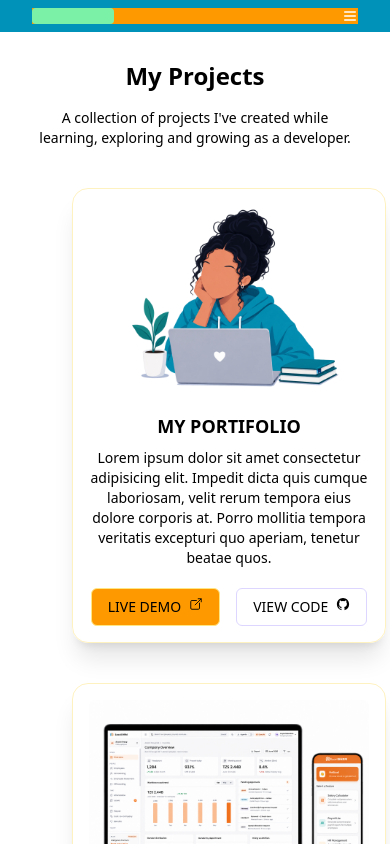
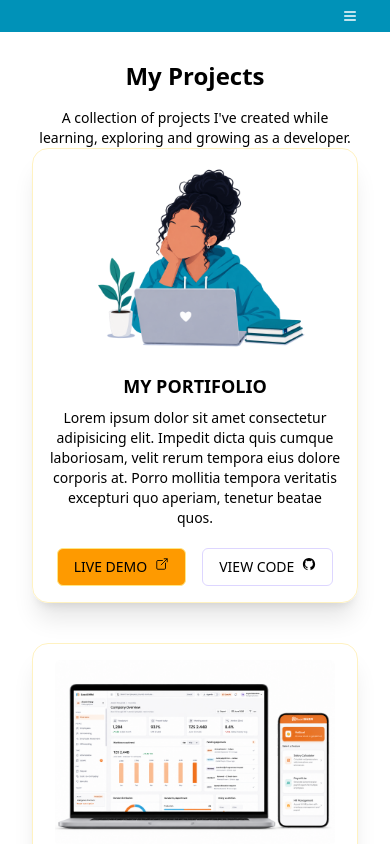
Before and after one commit to ibrahimherith/atu-portfolio, a React (Vite) app: page /project in a window 390 px wide. Shown: the top 844 px of the page. Built offline with nearby package versions, Linux system fonts and the light colour scheme; a web font is replaced by a local one.

Commit message:
fixed responsiveness for small screens

```diff
--- a/src/components/Navbar.jsx
+++ b/src/components/Navbar.jsx
@@ -7,8 +7,8 @@ const Navbar = () => {
   return (
     <>
       <div className="mx-auto bg-cyan-600 w-full text-white px-8 py-2 fixed z-9999 top-0">
-        <div className="flex justify-between bg-amber-500 md:hidden">
-          <div className="w-1/4 rounded bg-green-300">
+        <div className="flex justify-between md:hidden">
+          <div className="w-1/4 rounded">
             {/* <img src="logo1.png" /> */}
           </div>
           <LuMenu
--- a/src/pages/ContactPage.jsx
+++ b/src/pages/ContactPage.jsx
@@ -34,7 +34,7 @@ const ContactPage = () => {
               </div>
             </div>
 
-            <div className="flex gap-10">
+            <div className="flex gap-10 mb-10">
               <div className="">
                 <a href="https://wa.me/255684480379" className="">
                   <FaWhatsapp className="hover:text-amber-400 text-2xl"/>
--- a/src/pages/ProjectsPage.jsx
+++ b/src/pages/ProjectsPage.jsx
@@ -45,7 +45,7 @@ const ProjectPage = () => {
           </p>
         </div>
 
-        <div className="flex p-10">
+        <div className="flex md:p-10">
           <div className="grid md:grid-cols-2 md:grid-rows-2 gap-10 text-center">
 
             {/* Practice Card */}
--- a/src/pages/SkillsPage.jsx
+++ b/src/pages/SkillsPage.jsx
@@ -56,7 +56,7 @@ const SkillsPage = () => {
             {skills.map((skill)=>(
               <div
                 key={skill.id}
-                className="flex flex-col items-center rounded-md shadow-md shadow-cyan-800 w-full px-2 py-2">
+                className="flex flex-col items-center rounded-md shadow-lg border border-amber-200/20 w-full px-2 py-2 space-y-4">
                 <Icon icon={skill.icon} className="text-5xl" />
                 <h3 className="text-xl md:text-2xl">{skill.title}</h3>
                 <p className="bg-cyan-300/50 rounded-full px-4">{skill.description}</p>
```
